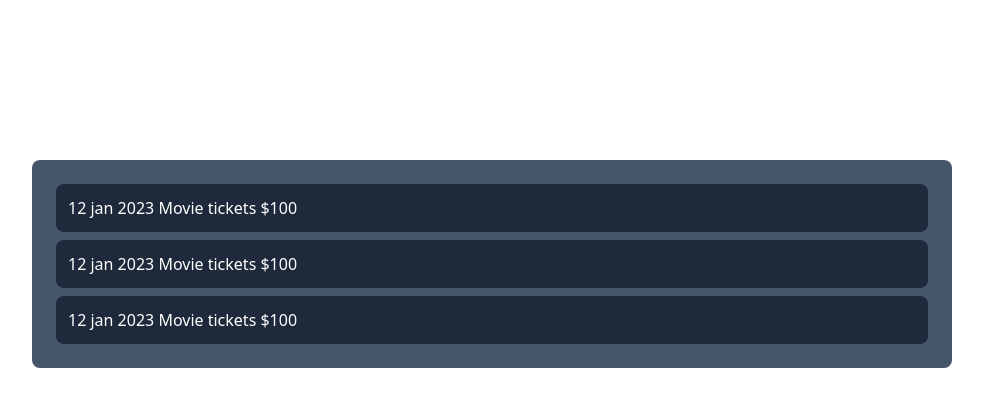
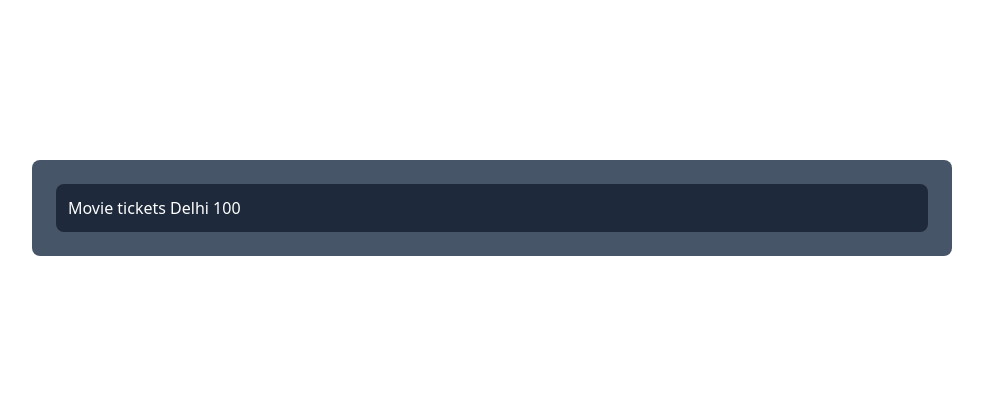
Before and after one commit to S-123-satya/expense-tracker-react, a React (Create React App) app: page / in a window 1280 px wide. Shown: the top 406 px of the page, without its empty margins (148-1131 px from the left). Built offline with nearby package versions, Linux system fonts and the light colour scheme.

Commit message:
localtionOfExpenditure is added

```diff
--- a/src/Components/Expense.js
+++ b/src/Components/Expense.js
@@ -1,11 +1,15 @@
 import ExpenseDetails from "./ExpenseDetails";
 import './../index.css'
 const Expense=()=>{
+    let date='12 jan 2023';
+    let expenseItem='Movie tickets';
+    let expenseAmount=100;
+    let locationOfExpenditure="Delhi";
     return (
         <div className="p-4 rounded-lg m-40 bg-slate-600">
-            <ExpenseDetails/>
-            <ExpenseDetails/>
-            <ExpenseDetails/>
+            <ExpenseDetails data={date} expenseAmount={expenseAmount} expenseItem={expenseItem} locationOfExpenditure={locationOfExpenditure}/>
+            {/* <ExpenseDetails/>
+            <ExpenseDetails/> */}
         </div>
     )
 }
--- a/src/Components/ExpenseDetails.js
+++ b/src/Components/ExpenseDetails.js
@@ -1,9 +1,11 @@
-const ExpenseDetails =()=>{
+const ExpenseDetails =(props)=>{
+    console.log(props);
     return (
-        <div className="m-2 p-3 bg-slate-800 text-white rounded-lg">
-            <span> 12 jan 2023 </span>
-            <span> Movie tickets </span>
-            <span> $100 </span>
+        <div className="m-2 p-3 bg-slate-800 text-white rounded-lg ">
+            <span> {props.date} </span>
+            <span> {props.expenseItem} </span>
+            <span> {props.locationOfExpenditure} </span>
+            <span> {props.expenseAmount} </span>
         </div>
     )
 }
```
